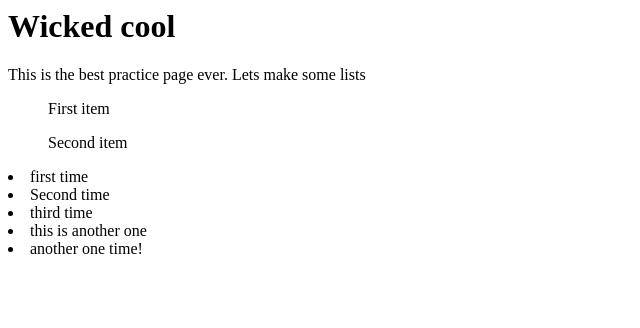
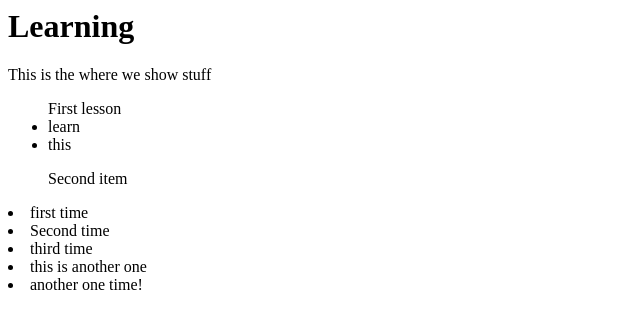
Before and after one commit to cmd08010/fullstack_practice, a plain HTML site: page index.html in a window 1280 px wide. Shown: the whole page, without its empty margins (0-640 px from the left). Drawn offline with Linux system fonts and the light colour scheme.

Commit message:
adding 12/10

```diff
--- a/index.html
+++ b/index.html
@@ -1,8 +1,10 @@
 <html></html>
 <body>
-    <h1>Wicked cool</h1>
-    <p>This is the best practice page ever. Lets make some lists
-    <ul>First item</ul>
+    <h1>Learning </h1>
+    <p>This is the where we show stuff
+    <ul>First lesson
+        <li>learn</li>
+        <li>this</li></ul>
     <ul>Second item</ul>
 </p>
 <p><li>first time</li>
```
